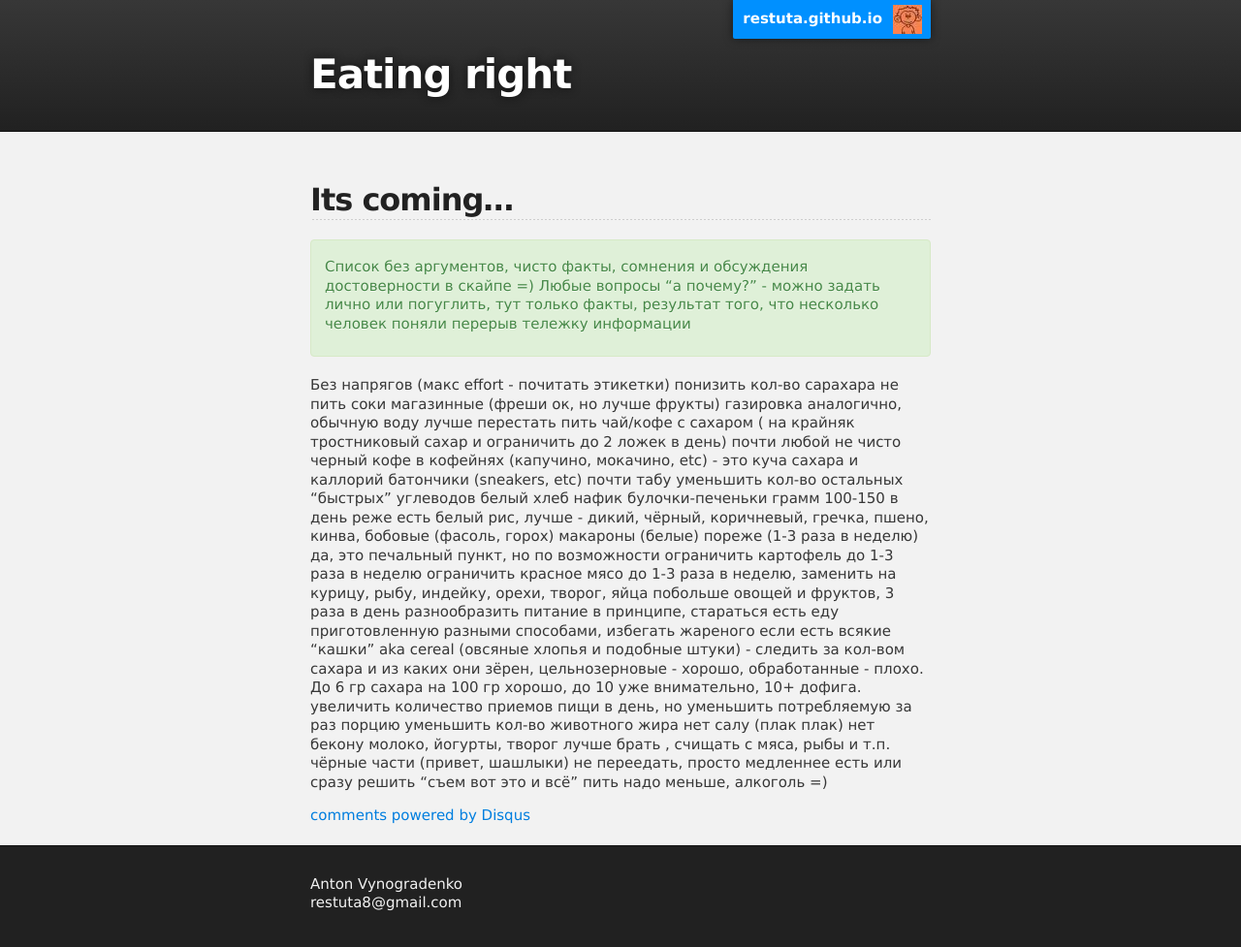
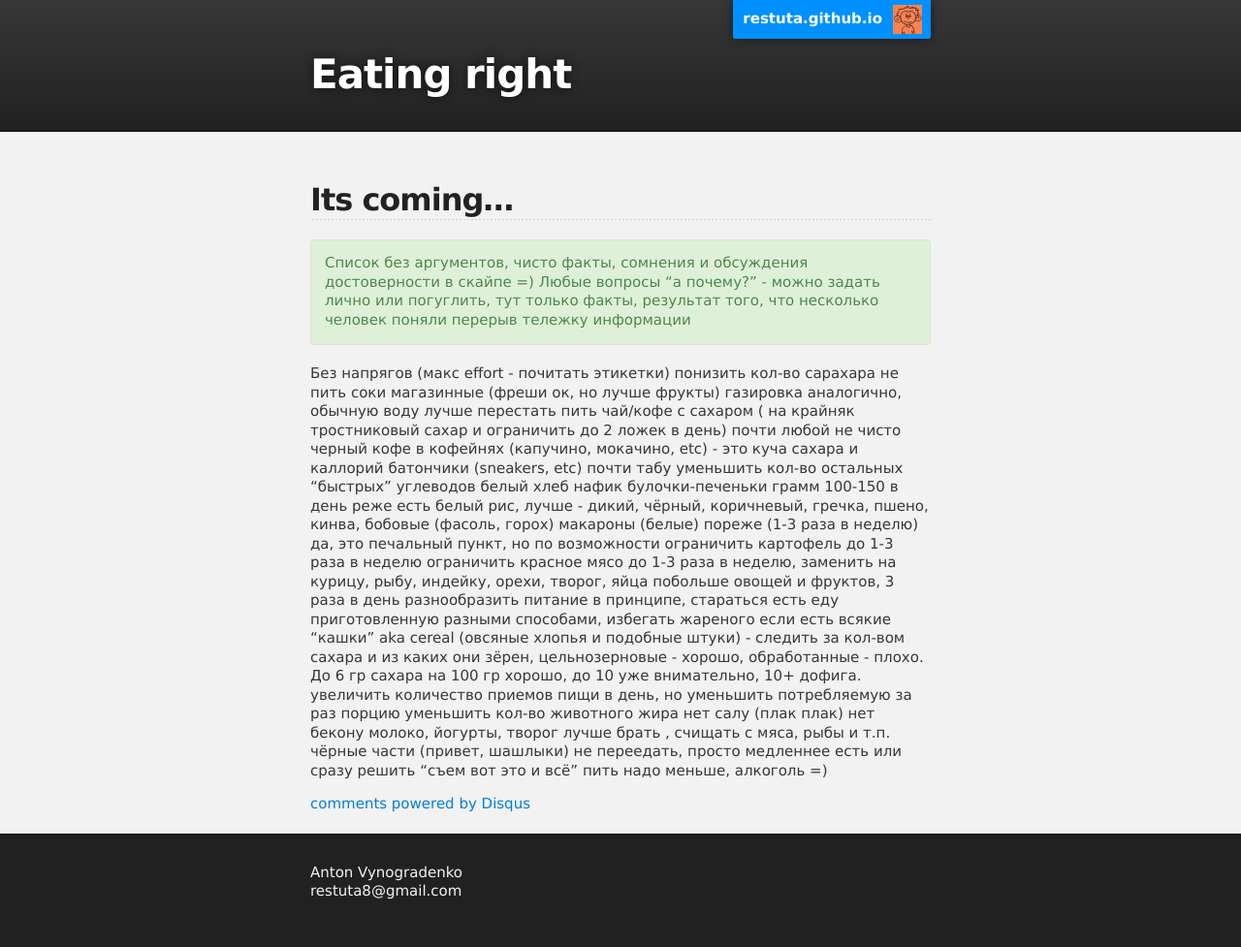
Before and after one commit to Restuta/restuta.github.io, a Jekyll site: the page built from _posts/2013-06-11-eating-right.md, in a window 1280 px wide. Shown: the whole page at 97% size. Built offline with Jekyll 4.4.1, drawn with Linux system fonts in a browser that asks for light colours; comment, search, counter and statistics services are not loaded.

```diff
--- a/css/stylesheet.css
+++ b/css/stylesheet.css
@@ -198,7 +198,7 @@
 }
 
 .block {
-  padding: 8px 35px 8px 14px;
+  padding: 4px 20px 0px 14px;
   margin-bottom: 20px;
   text-shadow: 0 1px 0 rgba(255, 255, 255, 0.5);
   background-color: #fcf8e3;
```
